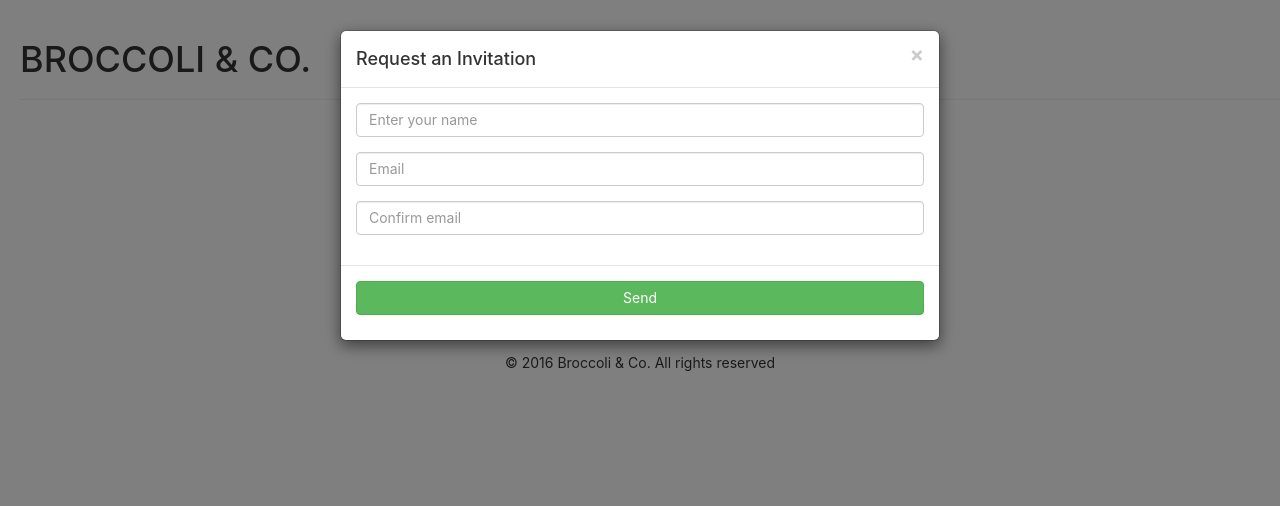
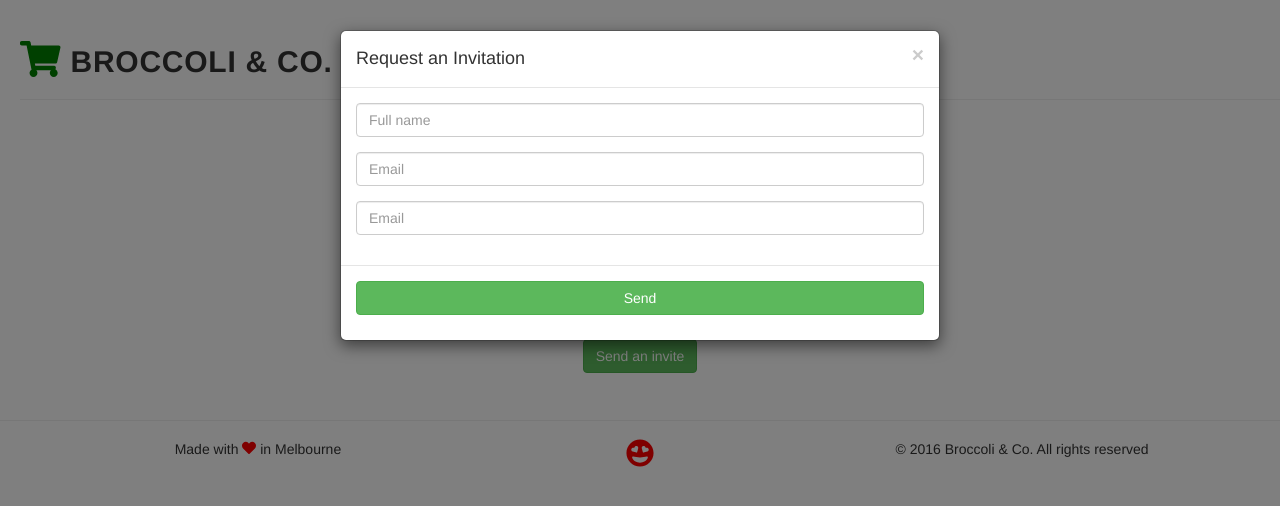
Before and after one commit to evacao1225/broccoli_invitation, a React (Create React App) app: page / in a window 1280 px wide. Both pictures are taken after a click on the button "Send an invite". Shown: the top 506 px of the page. Built offline with nearby package versions, Linux system fonts and the light colour scheme.

Commit message:
changed the check logic

```diff
--- a/src/client/Main.js
+++ b/src/client/Main.js
@@ -12,7 +12,7 @@ class Main extends Component {
 					<h1>A better way</h1>
 					<h1>to enjoy every day.</h1>
 				</div>
-				<p><small>Be the first to know when we launch</small></p>
+				<p><small clssName="gray">Be the first to know when we launch</small></p>
 				<RequestInvitationModal />
 			</div>
 		);
--- a/src/client/common/Footer.js
+++ b/src/client/common/Footer.js
@@ -1,14 +1,31 @@
 import React, {Component} from 'react';
+import { Grid, Row, Col } from 'react-bootstrap';
 import { FontAwesomeIcon } from '@fortawesome/react-fontawesome';
-import { faHeart } from '@fortawesome/free-solid-svg-icons';
+import { faHeart, faGrinHearts } from '@fortawesome/free-solid-svg-icons';
+import '../styles/footer.css';
 
 class Footer extends Component {
 	render() {
 		return (
-			<div className="page-footer">
-				<p>Made with <FontAwesomeIcon icon={faHeart} color="red"/> in Melbourne</p>
-				<p>&copy; 2016 Broccoli & Co. All rights reserved</p>
-			</div>
+			<Grid bsClass="pd2-tb page-footer">
+				<Row>
+					<Col md={5}>
+						<div>
+							<p>Made with <FontAwesomeIcon icon={faHeart} color="red"/> in Melbourne</p>
+						</div>
+					</Col>
+					<Col md={2}>
+						<div className="glow">
+							<FontAwesomeIcon icon={faGrinHearts} color="red" size="2x"/>
+						</div>
+					</Col>
+					<Col md={5}>
+						<div>
+							<p>&copy; 2016 Broccoli & Co. All rights reserved</p>
+						</div>
+					</Col>
+			</Row>
+			</Grid>
 		);
 	}
 }
--- a/src/client/common/Header.js
+++ b/src/client/common/Header.js
@@ -1,12 +1,15 @@
 import React, {Component} from 'react';
 import { PageHeader } from 'react-bootstrap';
 import '../styles/header.css';
+import { FontAwesomeIcon } from '@fortawesome/react-fontawesome';
+import { faShoppingCart } from '@fortawesome/free-solid-svg-icons'
 
 class Header extends Component {
 	render() {
 		return (
 			<PageHeader bsClass="my-page-header">
-				BROCCOLI & CO.
+				<FontAwesomeIcon icon={faShoppingCart} color="green" />
+				<span className="header-title">BROCCOLI & CO.</span>
 			</PageHeader>
 		);
 	}
--- /dev/null
+++ b/src/client/common/Input.js
@@ -0,0 +1,51 @@
+import React, { Component } from 'react';
+import { FormGroup, FormControl, HelpBlock } from 'react-bootstrap';
+
+class Input extends Component {
+	constructor(props) {
+		super(props);
+
+		this.state = {
+			value: ''
+		};
+
+		this.handleChange = this.handleChange.bind(this);
+		this.getValidationState = this.getValidationState.bind(this);
+	}
+
+	getValidationState() {
+		if(this.props.getValidationState) {
+			return this.props.getValidationState(this.state.value);
+		}
+		return null;
+	}
+
+	handleChange(e) {
+		this.setState({ value: e.target.value || '' });
+		if(this.props.storeChange) {
+			this.props.storeChange(e.target.value);
+		}
+	}
+
+	render() {
+		console.log('input rendering');
+		return (
+			<FormGroup
+				controlId={this.props.controlId}
+				validationState={this.getValidationState()}
+			>
+				<FormControl
+					type={this.props.type}
+					value={this.state.value}
+					placeholder={this.props.placeholder}
+					onChange={this.handleChange}
+					required
+				/>
+				<FormControl.Feedback />
+				<HelpBlock bsClass="help-msg">{this.props.helpMsg}</HelpBlock>
+			</FormGroup>
+		);
+	}
+}
+
+export default Input;
--- a/src/client/requestInvitation/requestInvitationModal.js
+++ b/src/client/requestInvitation/requestInvitationModal.js
@@ -1,6 +1,9 @@
 import React, { Component } from 'react';
-import { Modal, Button, FormGroup, FormControl, HelpBlock } from 'react-bootstrap';
+import { Modal, Button, HelpBlock, Alert } from 'react-bootstrap';
+import { FontAwesomeIcon } from '@fortawesome/react-fontawesome';
+import { faCheck } from '@fortawesome/free-solid-svg-icons';
 import '../styles/requestInvitation.css';
+import Input from '../common/Input.js';
 import Client from '../util/client';
 
 const RESULT = {success: "success", warning: "warning", error: "error", null: null};
@@ -12,6 +15,7 @@ class RequestInvitationModal extends Component {
 		this.handleShow = this.handleShow.bind(this);
 		this.handleClose = this.handleClose.bind(this);
 		this.getNameValidationState = this.getNameValidationState.bind(this);
+		this.getEmailValidationState = this.getEmailValidationState.bind(this);
 		this.getConfirmEmailValidationState = this.getConfirmEmailValidationState.bind(this);
 		this.handleClick = this.handleClick.bind(this);
 		this.handleNameChange = this.handleNameChange.bind(this);
@@ -25,7 +29,10 @@ class RequestInvitationModal extends Component {
 			email: '',
 			emailConfirmed: '',
 			buttonMsg: 'Send',
-			disabled: false
+			disabled: false,
+			name: '',
+			email: '',
+			emailConfirmed: ''
 		};
 
 		this.validateResult = {
@@ -36,12 +43,6 @@ class RequestInvitationModal extends Component {
 
 		// to store api error
 		this.errorMsg = '';
-		/*this.helpMsg4Name = '';
-		this.helpMsg4Email = '';
-		this.helpMsg4EmailConfirmed = '';
-		this.nameValid = false;
-		this.emailValid = false;
-		this.emailConfirmedValid = false;*/
 		this.emailValidator = new RegExp(/^[a-zA-Z0-9.!#'$%&*+\/=?^_`{|}~-]+@[a-zA-Z0-9](?:[a-zA-Z0-9-]{0,61}[a-zA-Z0-9])?(?:\.[a-zA-Z0-9](?:[a-zA-Z0-9-]{0,61}[a-zA-Z0-9])?)*$/);
 	}
 
@@ -117,23 +118,31 @@ class RequestInvitationModal extends Component {
 		}
 	}
 
-	handleNameChange(e) {
-		this.setState({ name: e.target.value || '' });
+	handleNameChange(name) {
+		// check if name is valid
+		this.getNameValidationState(name);
+		// update name in state
+		this.setState({name: name || ''});
 	}
 
-	handleEmailChange(e) {
-		this.setState({ email: e.target.value || '' });
+	handleEmailChange(email) {
+		// check if email is valid
+		this.getEmailValidationState(email);
+		this.getConfirmEmailValidationState(this.state.emailConfirmed, email);
+		this.setState({ email: email || '' });
 	}
 
-	handleConfirmEmailChange(e) {
-		this.setState({ emailConfirmed: e.target.value || '' });
+	handleConfirmEmailChange(emailConfirmed) {
+		// check if email confirmed is valid
+		this.getConfirmEmailValidationState(emailConfirmed);
+		this.setState({ emailConfirmed: emailConfirmed || '' });
 	}
 
 	/*
 	check if name is at least three characters long
 	*/
-	getNameValidationState() {
-		const nameLength = this.state.name.length;
+	getNameValidationState(value) {
+		const nameLength = value.length;
 		let result = (nameLength >= 3) ? RESULT.success :
 			((nameLength <= 0) ? RESULT.null : RESULT.error);
 		this.validateResult.name.valid = result === RESULT.success;
@@ -145,8 +154,7 @@ class RequestInvitationModal extends Component {
 		return result;
 	}
 
-	getEmailValidationState() {
-		const email = this.state.email;
+	getEmailValidationState(email=this.state.email) {
 		let result = this.emailValidator.test(email) ? RESULT.success :
 			(email === '' ? RESULT.null : RESULT.error);
 		this.validateResult.email.valid = result === RESULT.success;
@@ -161,9 +169,7 @@ class RequestInvitationModal extends Component {
 	/*
 	check if email is validation email format
 	*/
-	getConfirmEmailValidationState() {
-		const email = this.state.email;
-		const emailConfirmed = this.state.emailConfirmed;
+	getConfirmEmailValidationState(emailConfirmed=this.state.emailConfirmed, email=this.state.email) {
 		let result = email === emailConfirmed ? (email === '' ? RESULT.null : RESULT.success) : RESULT.error;
 		this.validateResult.emailConfirmed.valid = result === RESULT.success;
 		if(result === RESULT.error) {
@@ -175,69 +181,51 @@ class RequestInvitationModal extends Component {
 	}
 
 	render() {
-		console.log(`********** rendering: ${this.validateResult.name.helpMsg}`);
+		console.log(`********** rendering: ${this.validateResult.email.helpMsg}`);
 		return (
-			<div id="requestInvite">
+			<div id="requestInvite" className="pd1-tb">
 				<Button bsStyle="success" onClick={this.handleShow}>Send an invite</Button>
 				<Modal show={this.state.show} onHide={this.handleClose}>
 					<Modal.Header closeButton>
-						<Modal.Title>{!this.state.done ? "Request an Invitation" : "All done!"}</Modal.Title>
+						<Modal.Title>
+							{!this.state.done ? "Request an Invitation" : "All done!"}
+						</Modal.Title>
 					</Modal.Header>
 					<Modal.Body>
 						<form>
 							{!this.state.done &&
-								<FormGroup
-									controlId="nameOfRequestInvite"
-									validationState={this.getNameValidationState()}
-								>
-									<FormControl
+								<Input chartId="nameOfRequestInvite"
+									getValidationState={this.getNameValidationState}
 									type="text"
-										value={this.state.name}
-										placeholder="Enter your name"
-										onChange={this.handleNameChange}
-										required
+									placeholder="Full name"
+									helpMsg={this.validateResult.name.helpMsg}
+									storeChange={this.handleNameChange}
 								/>
-									<FormControl.Feedback />
-									<HelpBlock bsClass="help-msg">{this.validateResult.name.helpMsg}</HelpBlock>
-								</FormGroup>
 							}
 							{!this.state.done &&
-								<FormGroup
-									controlId="emailOfRequestInvite"
-									validationState={this.getEmailValidationState()}
-								>
-									<FormControl
+								<Input chartId="emailOfRequestInvite"
+									getValidationState={this.getEmailValidationState}
 									type="email"
-										value={this.state.email}
 									placeholder="Email"
-										onChange={this.handleEmailChange}
-										required
+									helpMsg={this.validateResult.email.helpMsg}
+									storeChange={this.handleEmailChange}
 								/>
-									<FormControl.Feedback />
-									<HelpBlock bsClass="help-msg">{this.validateResult.email.helpMsg}</HelpBlock>
-								</FormGroup>
 							}
 							{!this.state.done &&
-								<FormGroup
-									controlId="confirmEmailOfRequestInvite"
-									validationState={this.getConfirmEmailValidationState()}
-								>
-									<FormControl
+								<Input chartId="confirmEmailOfRequestInvite"
+									getValidationState={this.getConfirmEmailValidationState}
 									type="email"
-										value={this.state.emailConfirmed}
-										placeholder="Confirm email"
-										onChange={this.handleConfirmEmailChange}
-										required
+									placeholder="Email"
+									helpMsg={this.validateResult.emailConfirmed.helpMsg}
+									storeChange={this.handleConfirmEmailChange}
 								/>
-									<FormControl.Feedback />
-									<HelpBlock bsClass="help-msg">{this.validateResult.emailConfirmed.helpMsg}</HelpBlock>
-								</FormGroup>
 							}
 							{ this.state.done &&
-								<div>
+								<Alert bsStyle="info" bsClass="center">
+									<h4>Congratulations!</h4>
 									<p>You will be one of the first to experience</p>
 									<p>Broccoli & Co. when we launch.</p>
-								</div>
+								</Alert>
 							}
 					</form>
 				</Modal.Body>
--- a/src/client/styles/footer.css
+++ b/src/client/styles/footer.css
@@ -1,5 +1,18 @@
 .page-footer {
-	padding-top: 9px;
-	margin: 20px 0 10px;
+	padding-top: 0.9rem;
+	padding-bottom: 0.9rem;
 	border-top: 1px solid #eee;
 }
+
+.gray {
+	color: #495057;
+}
+
+.glow {
+	-webkit-transition: opacity .15s ease-in;
+	transition: opacity .15s ease-in;
+}
+
+.pd2-t {
+	padding-top: 1rem;
+}
--- a/src/client/styles/header.css
+++ b/src/client/styles/header.css
@@ -4,3 +4,10 @@
 	border-bottom: 1px solid #eee;
 	text-align: left;
 }
+
+.header-title {
+	font-size: 1.5rem;
+	font-weight: 600;
+	letter-spacing: .025em;
+	margin: 0 0.5rem;
+}
--- a/src/client/styles/index.css
+++ b/src/client/styles/index.css
@@ -1,9 +1,11 @@
+html {
+		font-size: 20px;
+		font-family: "Helvetica Neue",Helvetica,Arial,sans-serif;
+}
+
 body {
   margin: 0;
   padding: 0;
-  font-family: -apple-system, BlinkMacSystemFont, "Segoe UI", "Roboto", "Oxygen",
-    "Ubuntu", "Cantarell", "Fira Sans", "Droid Sans", "Helvetica Neue",
-    sans-serif;
   -webkit-font-smoothing: antialiased;
   -moz-osx-font-smoothing: grayscale;
 }
--- a/src/client/styles/main.css
+++ b/src/client/styles/main.css
@@ -1,7 +1,18 @@
 .main-welcome {
-	padding: 0 0 10px;
+	padding: 0 0 1rem;
 }
 
 .main {
-	margin: 20px 0;
+	margin: auto;
+	padding: 1rem 0;
+	height: 15rem;
 }
+
+.gray {
+	color: #eee;
+}
+
+.pd1-tb {
+	padding-top: 1rem;
+	padding-bottom: 1rem;
+}
--- a/src/client/styles/requestInvitation.css
+++ b/src/client/styles/requestInvitation.css
@@ -4,3 +4,7 @@
 	margin: 10px 0 0;
 	color: red;
 }
+
+.center {
+	text-align: center;
+}
```
Lines whose indentation alone changed are shown as unchanged.
